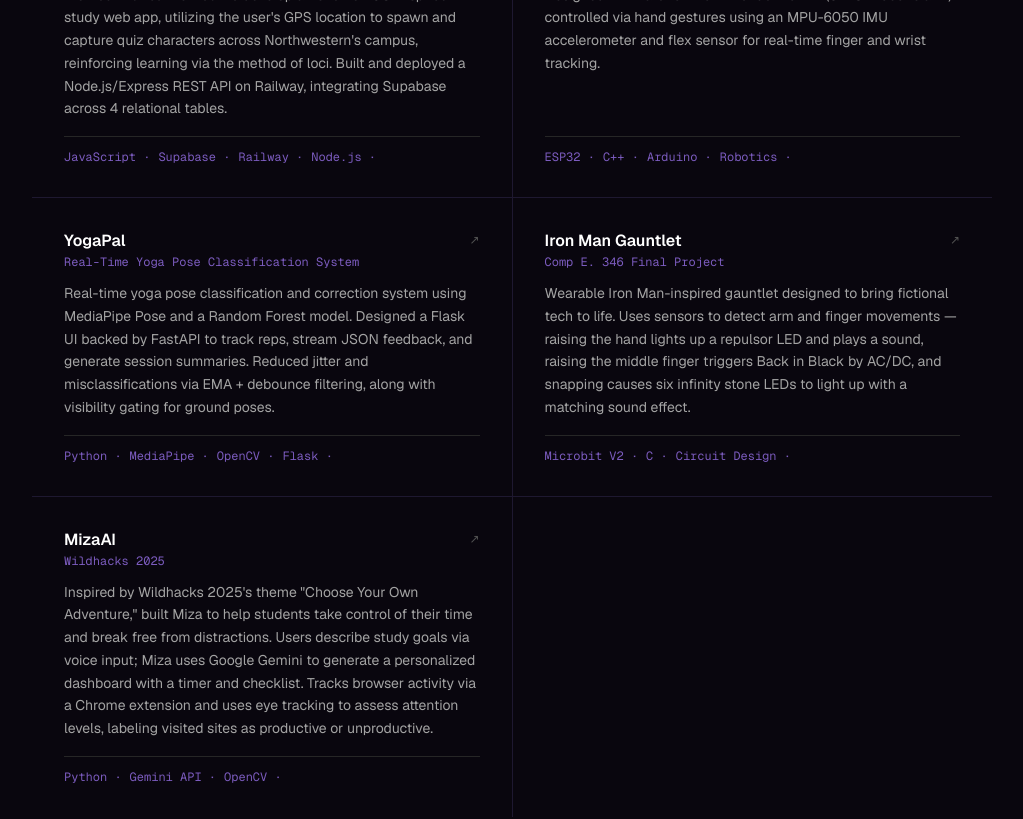
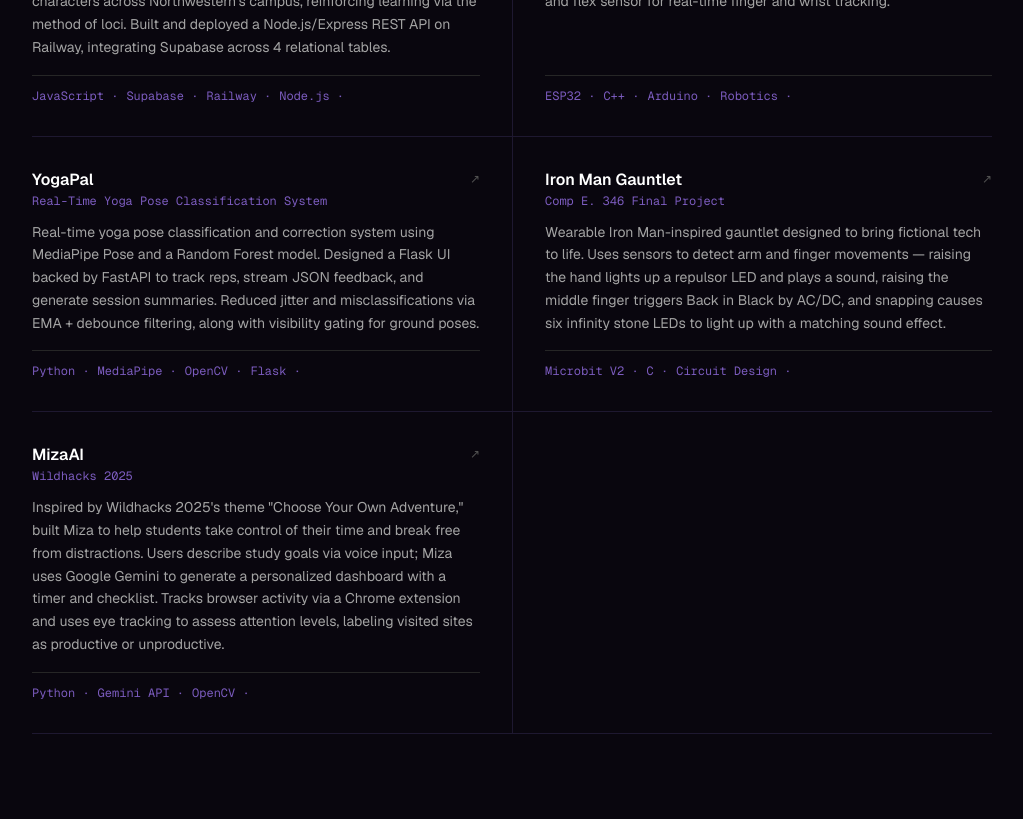
Before and after one commit to azimusmanov/personal-website, a Next.js app: page /projects in a window 1280 px wide. Shown: the part 780-1599 px from the top of the page, without its empty margins (128-1151 px from the left). Built offline with nearby package versions, Linux system fonts and the light colour scheme.

Commit message:
fixed projects formatting

```diff
--- a/app/projects/page.js
+++ b/app/projects/page.js
@@ -74,18 +74,19 @@ export default function Projects() {
       </div>
 
       <div className="max-w-5xl mx-auto px-8">
-        <div className="grid grid-cols-1 md:grid-cols-2 gap-px bg-[#1e1830]">
-          {projects.map((project) => {
+        <div className="grid grid-cols-1 md:grid-cols-2">
+          {projects.map((project, index) => {
             const Wrapper = project.link ? "a" : "div";
             const wrapperProps = project.link
               ? { href: project.link, target: "_blank", rel: "noopener noreferrer" }
               : {};
+            const isRightCol = index % 2 === 1;
 
             return (
               <Wrapper
                 key={project.id}
                 {...wrapperProps}
-                className="group bg-[#09060e] p-8 flex flex-col gap-4 transition-all duration-200 hover:bg-[#110d1a] hover:-translate-y-0.5 hover:shadow-[0_4px_24px_rgba(0,0,0,0.4)] cursor-pointer"
+                className={`group bg-[#09060e] pt-8 pb-8 flex flex-col gap-4 transition-all duration-200 hover:bg-[#110d1a] cursor-pointer border-b border-[#1e1830] ${isRightCol ? "pl-8 border-l border-[#1e1830]" : "pr-8"}`}
               >
                 <div className="flex flex-col gap-1 flex-1">
                   <div className="flex items-start justify-between gap-2 mb-2">
@@ -118,7 +119,7 @@ export default function Projects() {
             );
           })}
           {projects.length % 2 !== 0 && (
-            <div className="bg-[#09060e]" />
+            <div className="bg-[#09060e] border-l border-b border-[#1e1830]" />
           )}
         </div>
       </div>
```
